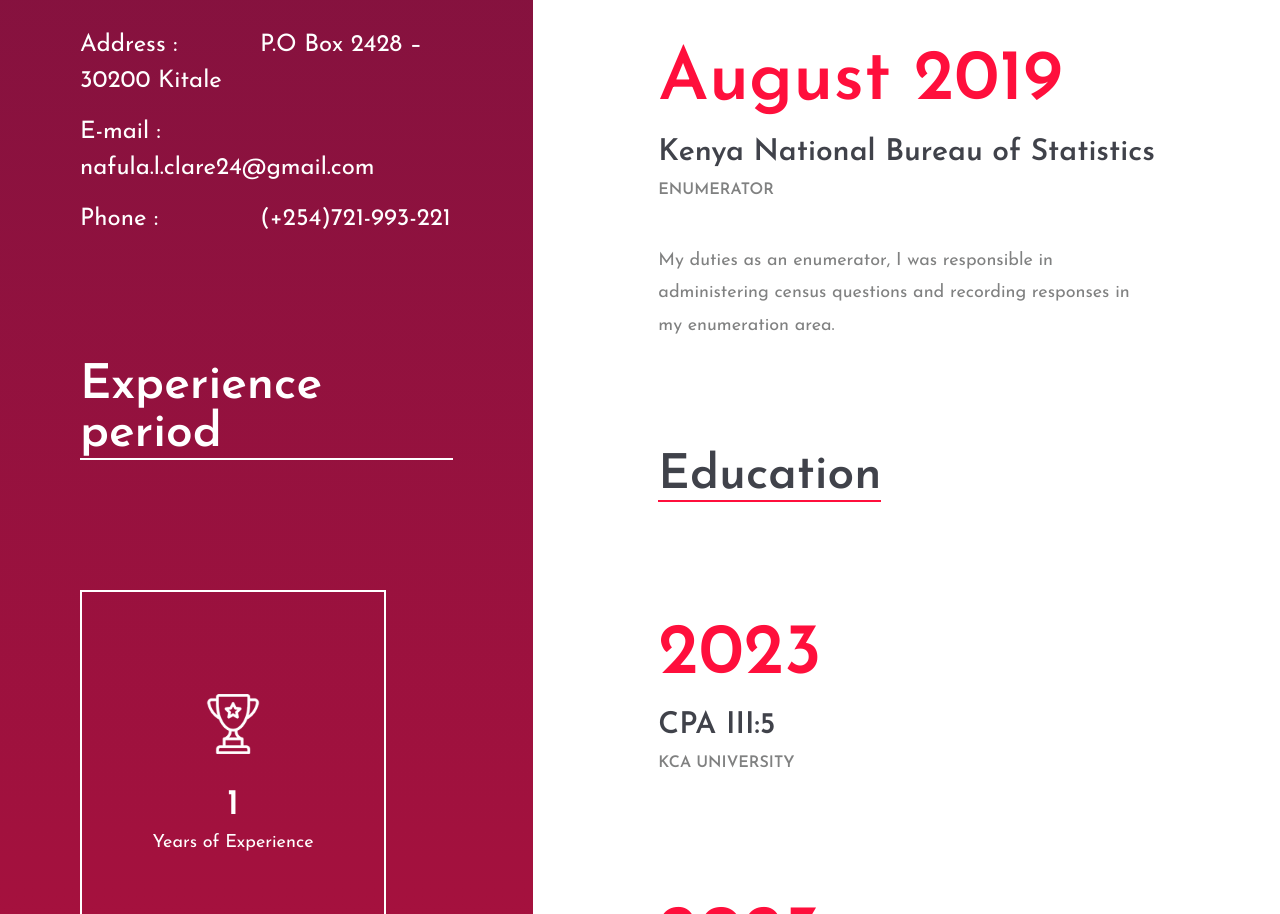
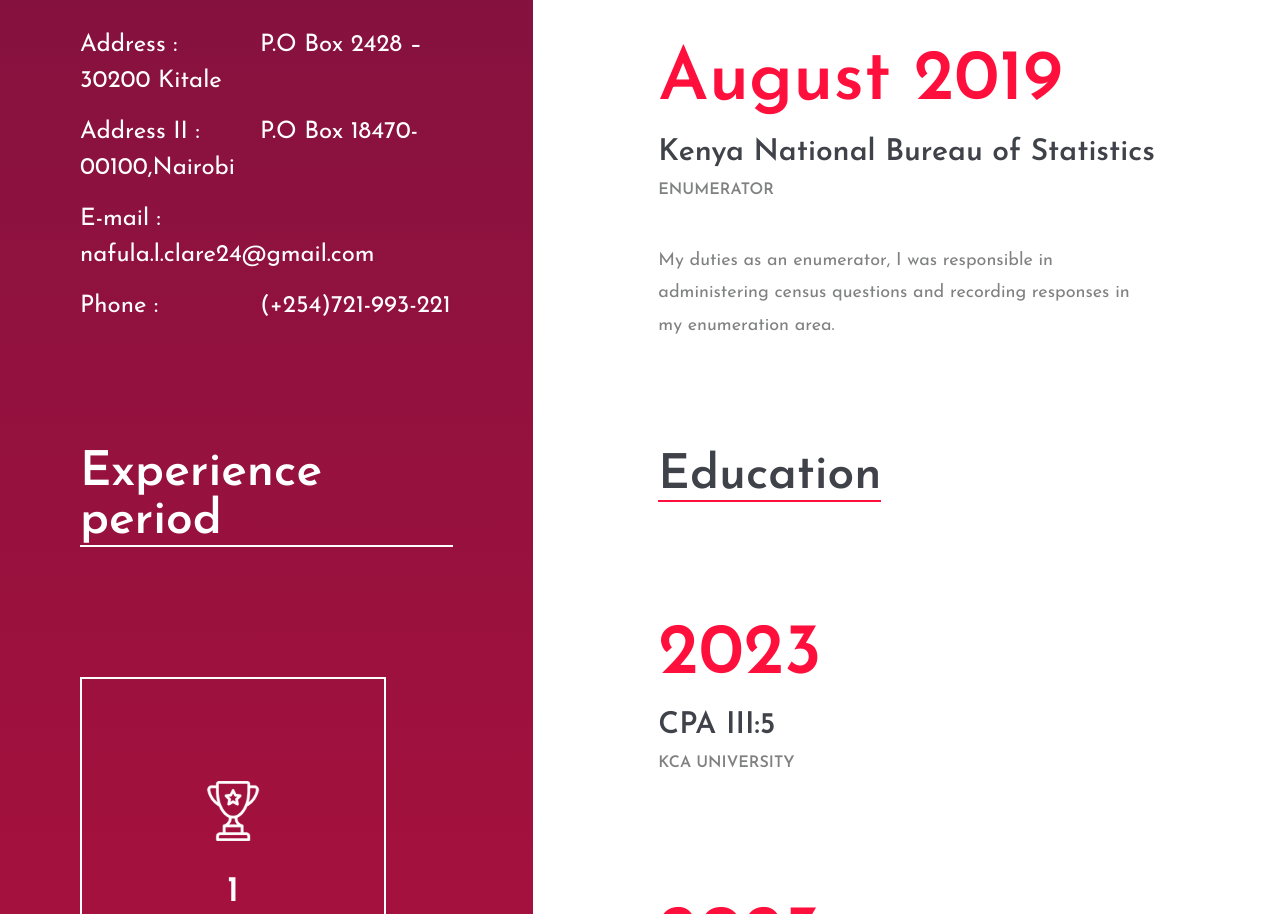
Before and after one commit to Simon0017/resume, a plain HTML site: page index.html in a window 1280 px wide. Shown: the part 1836-2750 px from the top of the page. Drawn offline with Linux system fonts and the light colour scheme.

Commit message:
second commit

```diff
--- a/index.html
+++ b/index.html
@@ -74,6 +74,7 @@
 								<h2>General Info</h2>
 								<ul>
 									<li><span>Address :</span>P.O Box 2428 – 30200 Kitale</li>
+									<li><span>Address II :</span>P.O Box 18470-00100,Nairobi</li>
 									<li><span>E-mail :</span><a href="mailto:nafula.l.clare24@gmail.com" target="_blank" style="color: white;">nafula.l.clare24@gmail.com</a> </li>
 									<li><span>Phone :</span><a href="tel:+254721993221" style="color: white;" target="_blank">(+254)721-993-221</a></li>
 								</ul>
```
